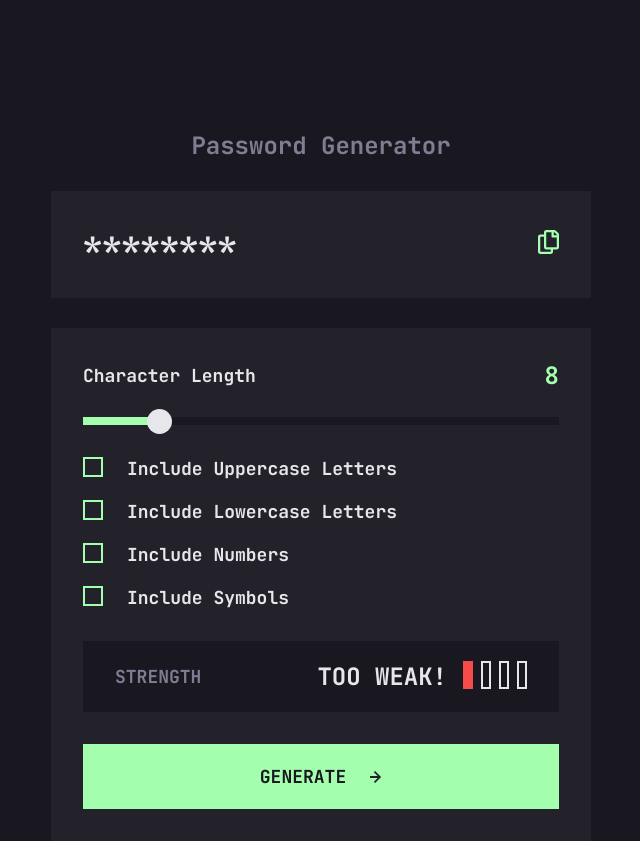
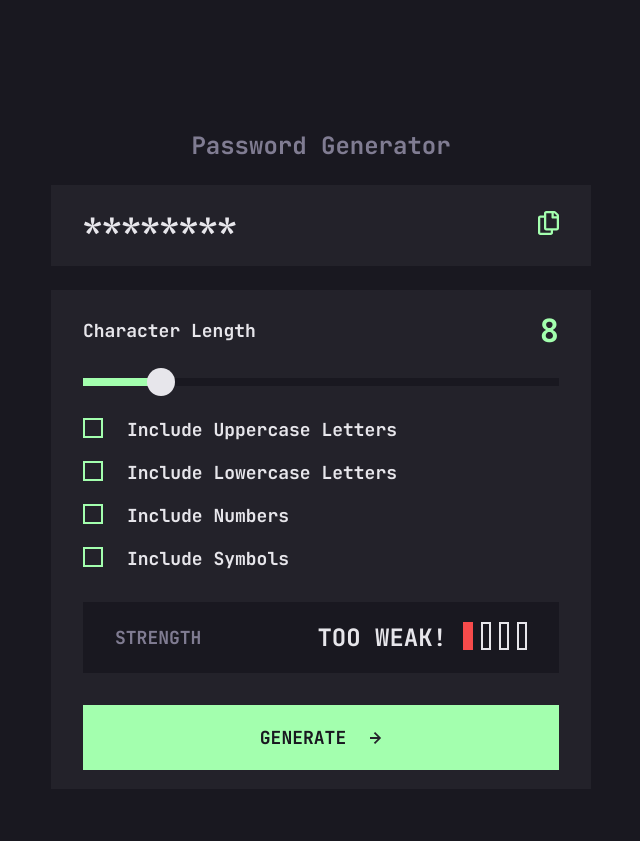
Before and after one commit to hershido/password-generator, a React (Create React App) app: page / in a window 1280 px wide. Shown: the whole page, without its empty margins (319-959 px from the left). After the commit the page ends 800 px from the top, so only its background shows below. Built offline with nearby package versions, Linux system fonts and the light colour scheme.

Commit message:
ui fixes

```diff
--- a/src/atoms/Box/Box.module.scss
+++ b/src/atoms/Box/Box.module.scss
@@ -4,7 +4,7 @@
    display: flex;
    flex-direction: column;
    gap:32px;
-   padding: 32px;
+   padding: 19px 32px;
    background-color: $box-color;
 
 }
--- a/src/atoms/Layout/Layout.module.scss
+++ b/src/atoms/Layout/Layout.module.scss
@@ -1,7 +1,7 @@
 .layout{
     display: flex;
     flex-direction: column;
-    gap:30px;
+    gap:24px;
     padding-top: 130px;
     text-align: center;
     max-width: 540px;
--- a/src/composites/Label/Label.tsx
+++ b/src/composites/Label/Label.tsx
@@ -7,7 +7,7 @@ export const Label: React.FC<{ text: string; value?: number }> = ({ text, value
    return (
       <label className={styles.label}>
          <BodyText>{text}</BodyText>
-         {value && <Heading type='highlight'>{value}</Heading>}
+         {value && <Heading size='large' type='highlight'>{value}</Heading>}
       </label>
    );
 };
--- a/src/composites/SliderInput/SliderInput.module.scss
+++ b/src/composites/SliderInput/SliderInput.module.scss
@@ -19,8 +19,8 @@
 }
 
 .slider::-webkit-slider-thumb {
-    width: 25px;
-    height: 25px;
+    width: 28px;
+    height: 28px;
    -webkit-appearance: none;
    appearance: none;
    border-radius: 50%;
```
